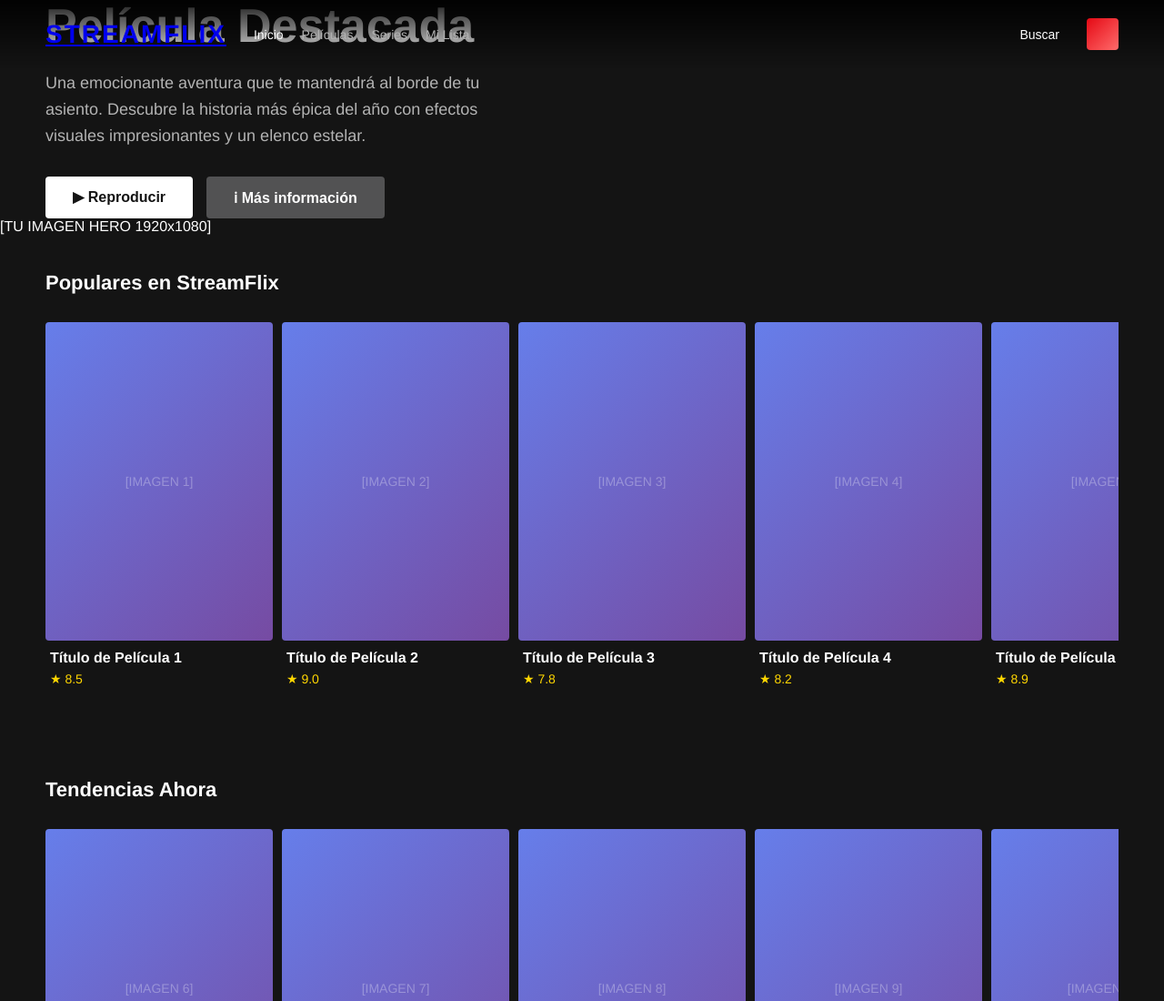
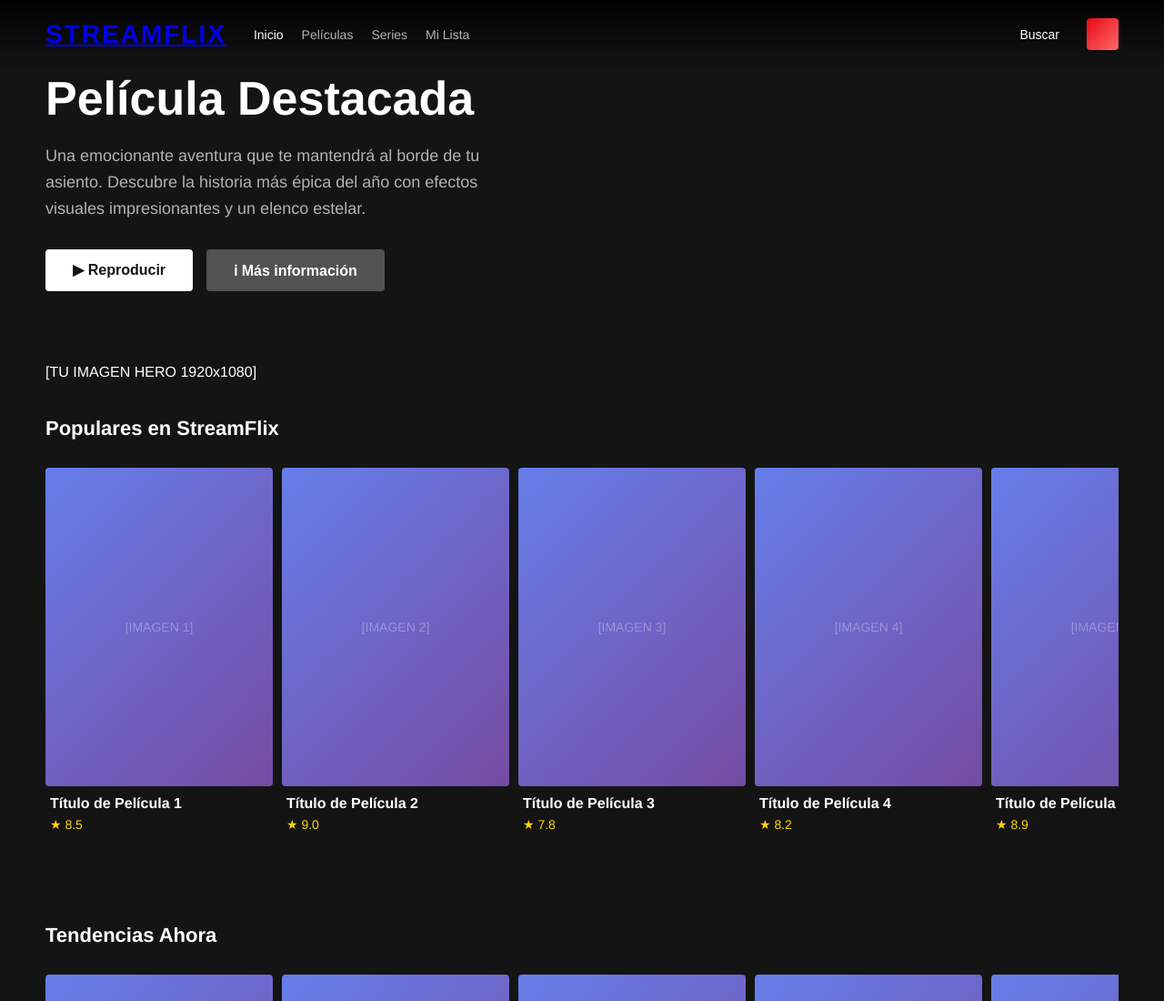
Before and after one commit to paul180578/hentai2, a plain HTML site: page index.html in a window 1280 px wide. Shown: the top 1100 px of the page at 91% size. Drawn offline with Linux system fonts and the light colour scheme.

Commit message:
Add: Archivo CSS actualizado

```diff
--- a/styles.css
+++ b/styles.css
@@ -134,7 +134,7 @@ body {
 .hero-content {
     position: relative;
     max-width: 600px;
-    padding: 0 50px;
+    padding: 80px 50px;
     z-index: 2;
 }
 
@@ -143,6 +143,10 @@ body {
     font-weight: 700;
     margin-bottom: 20px;
     line-height: 1.1;
+}
+
+.hero-image-placeholder{
+    padding: 0 50px;
 }
 
 .hero-description {
```
